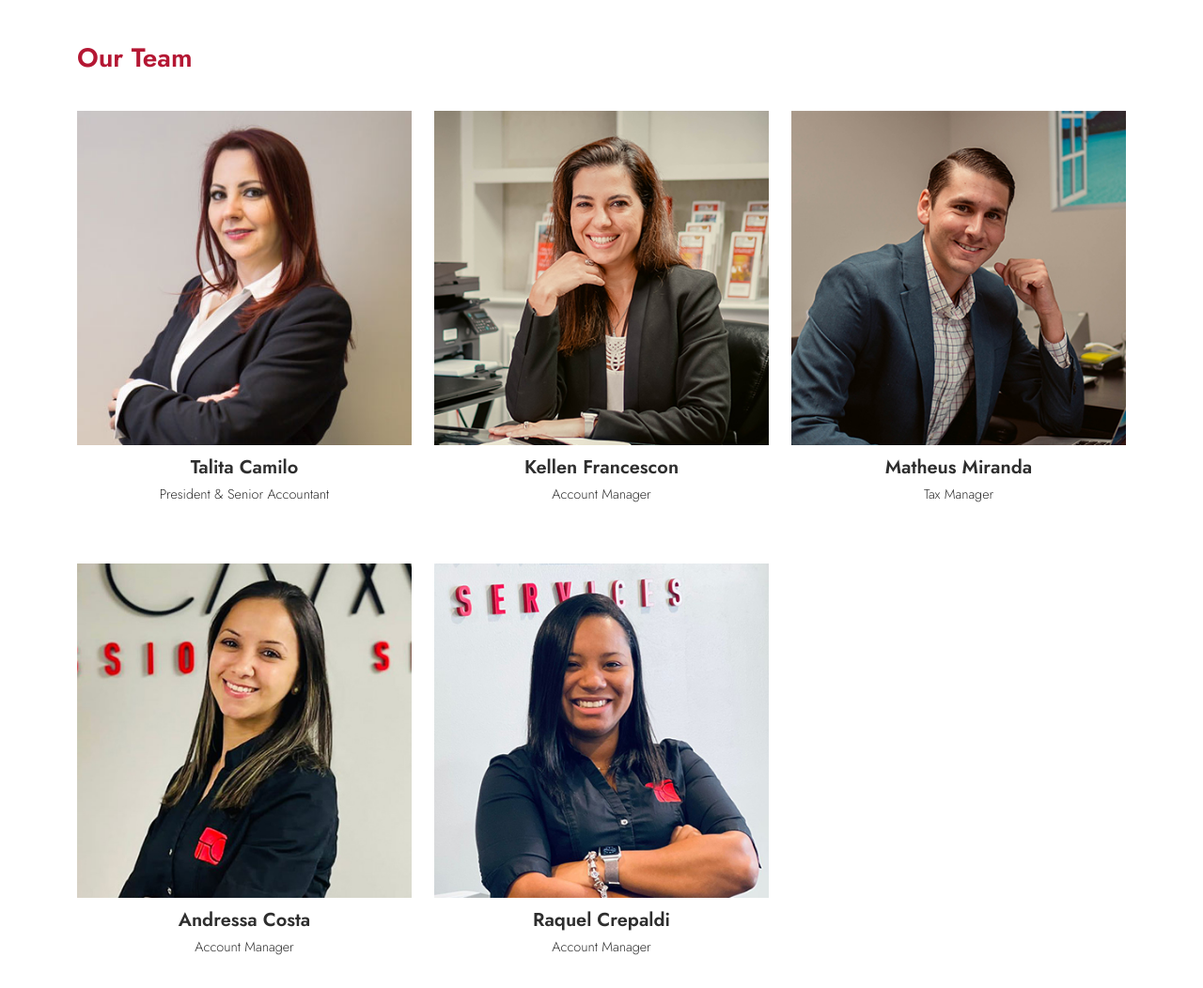
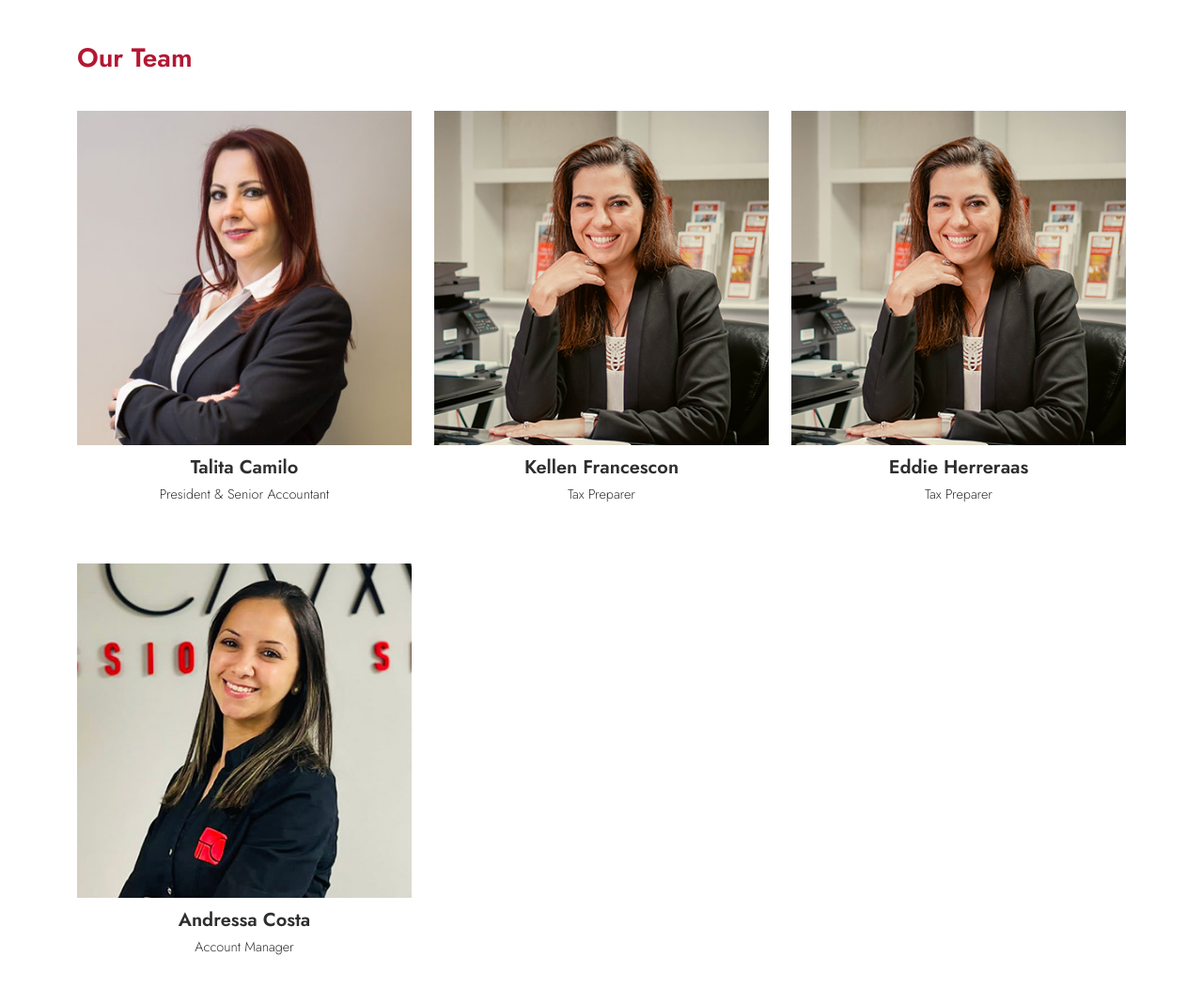
Before and after one commit to webrgp/talita-website, a Gatsby site: page /about in a window 1280 px wide. Shown: the part 1136-2188 px from the top of the page at 94% size. Built offline with nearby package versions, Linux system fonts and the light colour scheme; Gatsby itself is replaced by a stand-in of ours.

Commit message:
Update TeamSection component to modify team member roles and add new member

```diff
--- a/src/components/TeamSection.tsx
+++ b/src/components/TeamSection.tsx
@@ -44,12 +44,31 @@ const TeamSection: React.FC = () => {
               />
               <h4>
                 Kellen Francescon
-                <small>Account Manager</small>
+                <small>Tax Preparer</small>
               </h4>
             </div>
           </div>
 
           <div className="col-6 col-lg-4">
+            <div className="TeamCard">
+              <StaticImage
+                src="../assets/images/kellen-francescon-profile.jpg"
+                quality={100}
+                width={640}
+                aspectRatio={1 / 1}
+                formats={[`auto`, `webp`, `avif`]}
+                loading="lazy"
+                placeholder="blurred"
+                alt="Eddie Herreraas Headshot"
+              />
+              <h4>
+                Eddie Herreraas
+                <small>Tax Preparer</small>
+              </h4>
+            </div>
+          </div>
+
+          {/* <div className="col-6 col-lg-4">
             <div className="TeamCard">
               <StaticImage
                 src="../assets/images/matheus-miranda-profile.jpg"
@@ -66,7 +85,7 @@ const TeamSection: React.FC = () => {
                 <small>Tax Manager</small>
               </h4>
             </div>
-          </div>
+          </div> */}
 
           <div className="col-6 col-lg-4">
             <div className="TeamCard">
@@ -87,7 +106,7 @@ const TeamSection: React.FC = () => {
             </div>
           </div>
 
-          <div className="col-6 col-lg-4">
+          {/* <div className="col-6 col-lg-4">
             <div className="TeamCard">
               <StaticImage
                 src="../assets/images/raquel-crepaldi-profile.jpg"
@@ -104,7 +123,7 @@ const TeamSection: React.FC = () => {
                 <small>Account Manager</small>
               </h4>
             </div>
-          </div>
+          </div> */}
         </div>
       </div>
     </section>
```
